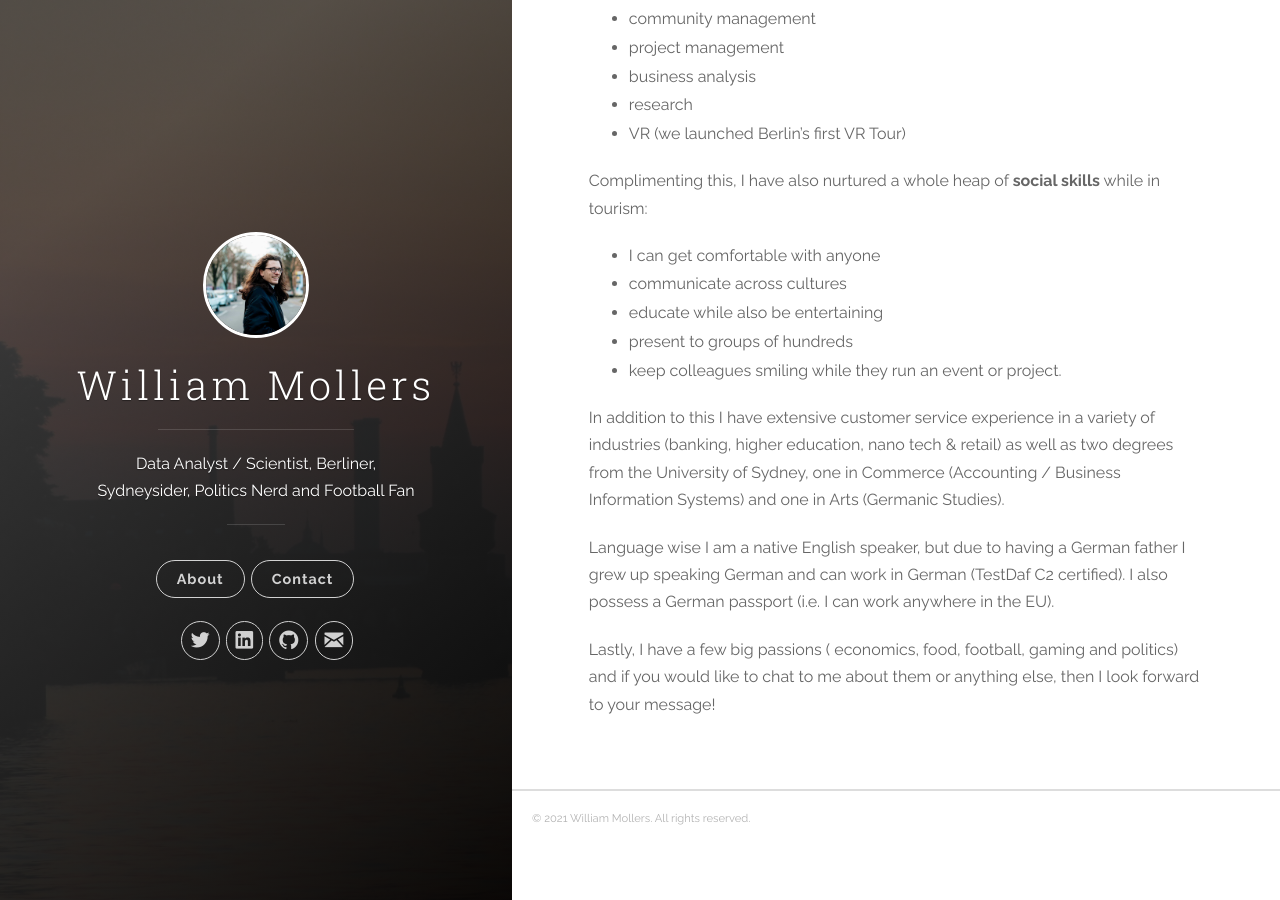
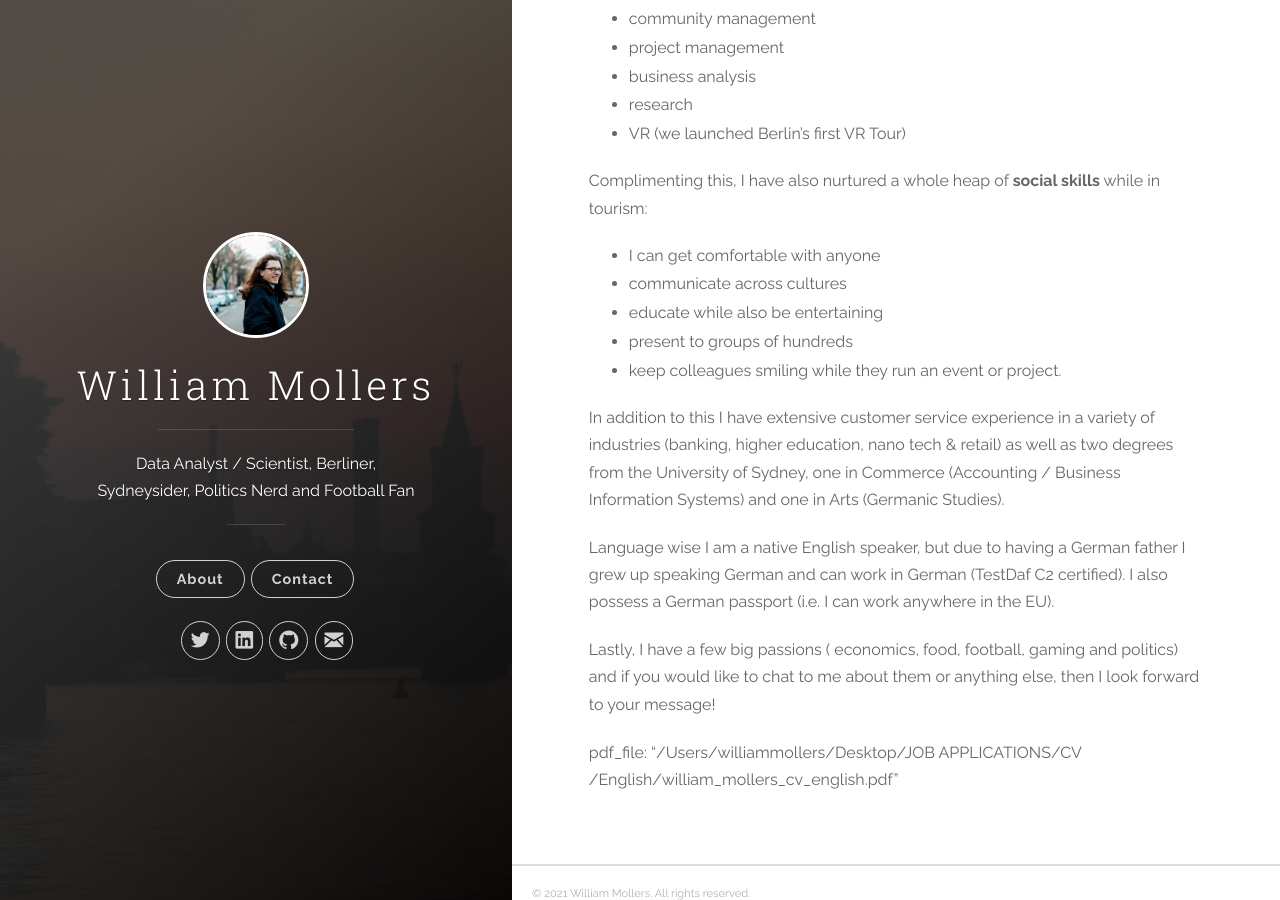
Before and after one commit to williammollers/williammollers.github.io, a Jekyll site: the page built from _posts/2019-01-21-about.markdown, in a window 1280 px wide and 900 px high, scrolled down 801 px. Built offline with Jekyll 4.4.1, drawn with Linux system fonts in a browser that asks for light colours.

Commit message:
Update 2019-01-21-about.markdown

```diff
--- a/_posts/2019-01-21-about.markdown
+++ b/_posts/2019-01-21-about.markdown
@@ -43,3 +43,5 @@ In addition to this I have extensive customer service experience in a variety of
 Language wise I am a native English speaker, but due to having a German father I grew up speaking German and can work in German (TestDaf C2 certified). I also possess a German passport (i.e. I can work anywhere in the EU).
 
 Lastly, I have a few big passions ( economics, food, football, gaming and politics) and if you would like to chat to me about them or anything else, then I look forward to your message!
+
+pdf_file: "/Users/williammollers/Desktop/JOB APPLICATIONS/CV /English/william_mollers_cv_english.pdf"
```
